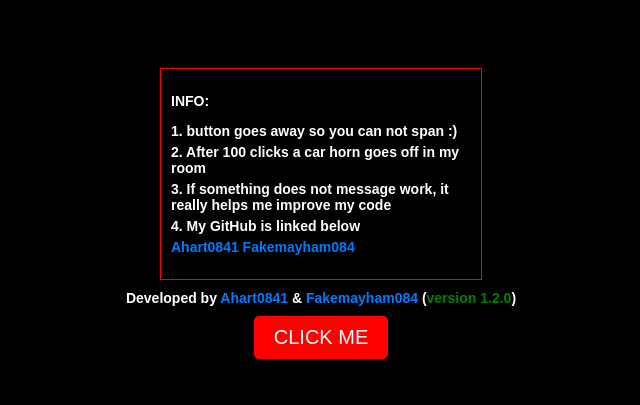
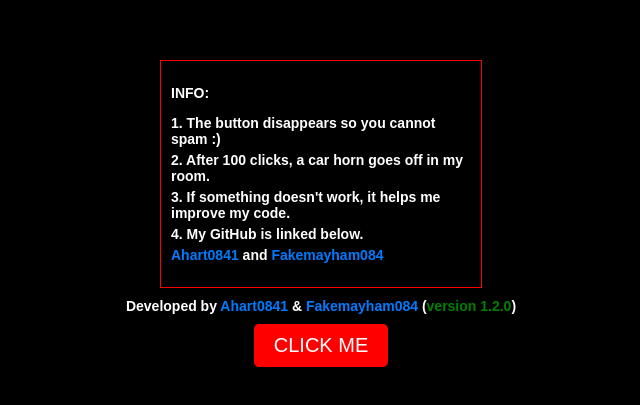
Before and after one commit to Ahart0841/web-to-car-horn.github.io, a plain HTML site: page index.html in a window 1280 px wide. Shown: the part 187-592 px from the top of the page, without its empty margins (319-959 px from the left). Drawn offline with Linux system fonts and the light colour scheme.

Commit message:
Add files via upload

```diff
--- a/index.html
+++ b/index.html
@@ -68,12 +68,14 @@
     <div id="rules">
         <p>INFO:</p>
         <ul>
-            <li>1. button goes away so you can not span :)</li>
-            <li>2. After 100 clicks a car horn goes off in my room</li>
-            <li>3. If something does not message work, it really helps me improve my code</li>
-            <li>4. My GitHub is linked below</li>
-            <a href="https://github.com/Ahart0841" style="color: #007bff; text-decoration: none;">Ahart0841</a>
-			<a href="https://github.com/Fakemayham084" style="color: #007bff; text-decoration: none;">Fakemayham084</a>
+            <li>1. The button disappears so you cannot spam :)</li>
+            <li>2. After 100 clicks, a car horn goes off in my room.</li>
+            <li>3. If something doesn't work, it helps me improve my code.</li>
+            <li>4. My GitHub is linked below.</li>
+            <li>
+                <a href="https://github.com/Ahart0841" style="color: #007bff; text-decoration: none;">Ahart0841</a> and
+                <a href="https://github.com/Fakemayham084" style="color: #007bff; text-decoration: none;">Fakemayham084</a>
+            </li>
         </ul>
     </div>
 
@@ -120,7 +122,7 @@
             }, 1000);  // 1000ms or 1 second interval for countdown
 
             // Make the request after hiding the button
-            fetch('monkey-factual-rooster.ngrok-free.app/trigger', {
+            fetch('https://monkey-factual-rooster.ngrok-free.app/trigger', {
                 method: 'POST'
             })
             .then(response => response.json())
```
